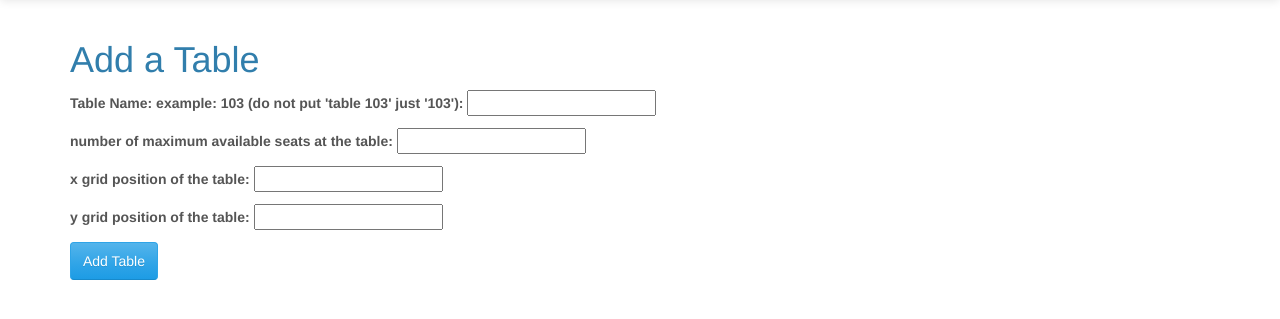
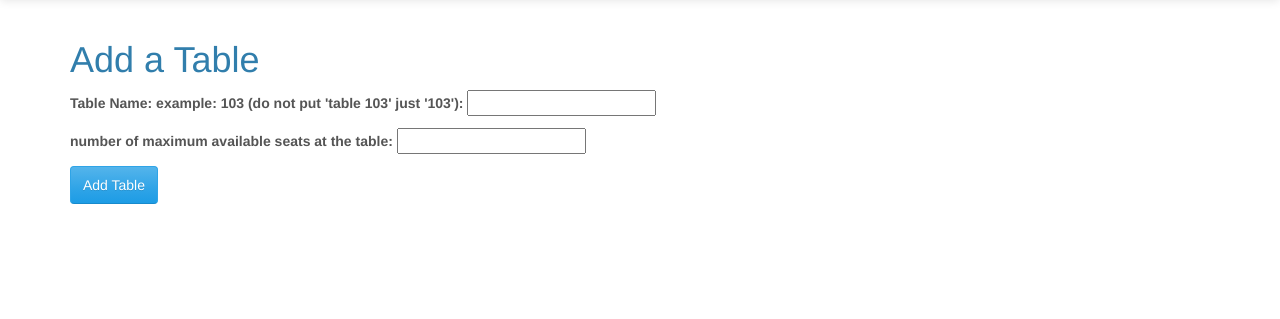
Before and after one commit to pwgraham91/restauPro, a Django app: page /table_form/ in a window 1280 px wide. Shown: the part 52-371 px from the top of the page. Run offline with Django 3.2, Linux system fonts and the light colour scheme; parts of the project's set-up code (start-up, migrations or seed data) failed here and were passed over; some libraries are stand-ins or nearby versions.

Commit message:
refactors

```diff
--- a/host_management/forms.py
+++ b/host_management/forms.py
@@ -20,23 +20,24 @@ class RestaurantUserCreationForm(UserCreationForm):
             code='duplicate_username',
         )
 
+
 class TableForm(forms.Form):
     table_name = forms.CharField(label="Table Name: example: 103 (do not put 'table 103' just '103')")
     seats = forms.IntegerField(label="number of maximum available seats at the table")
-    x_position = forms.IntegerField(label="x grid position of the table")
-    y_position = forms.IntegerField(label="y grid position of the table")
+
 
 class PartyForm(forms.ModelForm):
     def __init__(self, *args, **kwargs):
         restaurant = kwargs.pop('restaurant', None)
         super(PartyForm, self).__init__(*args, **kwargs)
-        self.fields['seated_table'] = forms.ModelChoiceField(Table.objects.filter(premise=restaurant))
+        self.fields['table'] = forms.ModelChoiceField(Table.objects.filter(restaurant=restaurant))
         self.fields['party_name'].label = "Party Name"
     class Meta:
         model = Party
         fields = ("party_name", "number_of_males", "number_of_females",
                   "number_of_children", "lunch", "monday_to_thursday",
-                  "reservation_time", "seated_table")
+                  "reservation_time", "table")
+
 
 class AjaxReservationForm(forms.Form):
     party_name = forms.CharField(label="Enter this if you know the name of the party so you can save their data")
--- a/host_management/templates/table_form.html
+++ b/host_management/templates/table_form.html
@@ -4,7 +4,6 @@
     Add a Table
 {% endblock title %}
 {% block script %}
-{#<link rel="stylesheet" type="text/css" href="{% static 'css/car_form.css' %}">#}
 {% endblock script %}
 {% block content %}
     <div class="container">
--- a/host_management/views.py
+++ b/host_management/views.py
@@ -17,7 +17,7 @@ def match(party):
         number_of_children=party.number_of_children,
         lunch=party.lunch,
         monday_to_thursday=party.monday_to_thursday,
-        seated_table__premise=party.seated_table.premise,
+        table__restaurant=party.table.restaurant,
         end_time__isnull=False
     ).extra(
         select={
@@ -32,6 +32,7 @@ def match(party):
         party.predicted_end_time = party.reservation_time + datetime.timedelta(0, 3600)
         party.save()
 
+
 def home(request):
     return render(request, 'home.html')
 
@@ -44,27 +45,11 @@ def profile(request):
         party.predicted_end_time = party.reservation_time + datetime.timedelta(minutes=60)
         party.save()
         match(party)
-    my_tables = Table.objects.filter(premise__username=request.user)
-    sorted_tables = []
-    x_max = 0
-    y_max = 0
-    for table in my_tables:
-        if table.x_position > x_max:
-            x_max = table.x_position
-        if table.y_position > y_max:
-            y_max = table.y_position
-        sorted_tables.append(table)
-    x_range = range(x_max+1)
-    y_range = range(y_max+1)
-    x_col = 12/(x_max+1)
-    sorted_tables.sort(key=lambda x: x.table_name, reverse=False)
+
     data = {
         'user': request.user,
-        'tables': sorted_tables,
+        'tables': Table.objects.filter(restaurant__username=request.user),
         'parties': Party.objects.all(),
-        'x_range': x_range,
-        'y_range': y_range,
-        'x_col': x_col
     }
     return render(request, 'profile.html', data)
 
@@ -89,12 +74,10 @@ def table_form(request):
         if form.is_valid():
             Table.objects.create(table_name=form.cleaned_data['table_name'],
                                  seats=form.cleaned_data['seats'],
-                                 x_position=form.cleaned_data['x_position'],
-                                 y_position=form.cleaned_data['y_position'],
-                                 premise=request.user)
+                                 restaurant=request.user)
             data = {
                 'user': request.user,
-                'tables': Table.objects.filter(premise__username=request.user)
+                'tables': Table.objects.filter(restaurant__username=request.user)
             }
             return render(request, "profile.html", data)
         else:
@@ -102,6 +85,7 @@ def table_form(request):
 
     else:
         return render(request, "table_form.html", data)
+
 
 @csrf_exempt
 def party_form(request):
@@ -116,7 +100,7 @@ def party_form(request):
                                  lunch=form.cleaned_data['lunch'],
                                  monday_to_thursday=form.cleaned_data['monday_to_thursday'],
                                  reservation_time=form.cleaned_data['reservation_time'],
-                                 seated_table=form.cleaned_data['seated_table'])
+                                 table=form.cleaned_data['table'])
             return redirect("home")
         else:
             return HttpResponse("There was a problem with your entry, please try again")
@@ -147,7 +131,7 @@ def make_reservation_at_table(request, table_id):
                                  lunch=form.cleaned_data['lunch'],
                                  monday_to_thursday=form.cleaned_data['monday_to_thursday'],
                                  reservation_time=form.cleaned_data['reservation_time'],
-                                 seated_table=my_table)
+                                 table=my_table)
             return redirect("home")
         else:
             return HttpResponse("There was a problem with your entry, please try again")
--- a/restaupro/settings.py
+++ b/restaupro/settings.py
@@ -27,10 +27,6 @@ TEMPLATE_DEBUG = True
 AUTH_USER_MODEL = 'host_management.Restaurant'
 LOGIN_REDIRECT_URL = 'profile'
 LOGIN_URL = 'login'
-
-
-
-# Application definition
 
 INSTALLED_APPS = (
     'host_management',
@@ -96,7 +92,7 @@ STATICFILES_DIRS = (
 )
 # Parse database configuration from $DATABASE_URL
 import dj_database_url
-DATABASES['default'] =  dj_database_url.config()
+DATABASES['default'] = dj_database_url.config()
 
 # Honor the 'X-Forwarded-Proto' header for request.is_secure()
 SECURE_PROXY_SSL_HEADER = ('HTTP_X_FORWARDED_PROTO', 'https')
--- a/restaupro/urls.py
+++ b/restaupro/urls.py
@@ -4,10 +4,6 @@ from django.contrib import admin
 from restaupro import settings
 
 urlpatterns = patterns('',
-    # Examples:
-    # url(r'^$', 'restaupro.views.home', name='home'),
-    # url(r'^blog/', include('blog.urls')),
-
     url(r'^admin/', include(admin.site.urls)),
     url(r'^$', 'host_management.views.home', name='home'),
     url(r'^profile/$', 'host_management.views.profile', name='profile'),
```
Also changed, not shown: host_management/models.py (+2 -6 lines), host_management/static/js/profile.js (+3 -17 lines), host_management/templates/profile.html (+3 -12 lines), host_management/migrations/0011_auto_20150414_0418.py (added), 1 other file.
